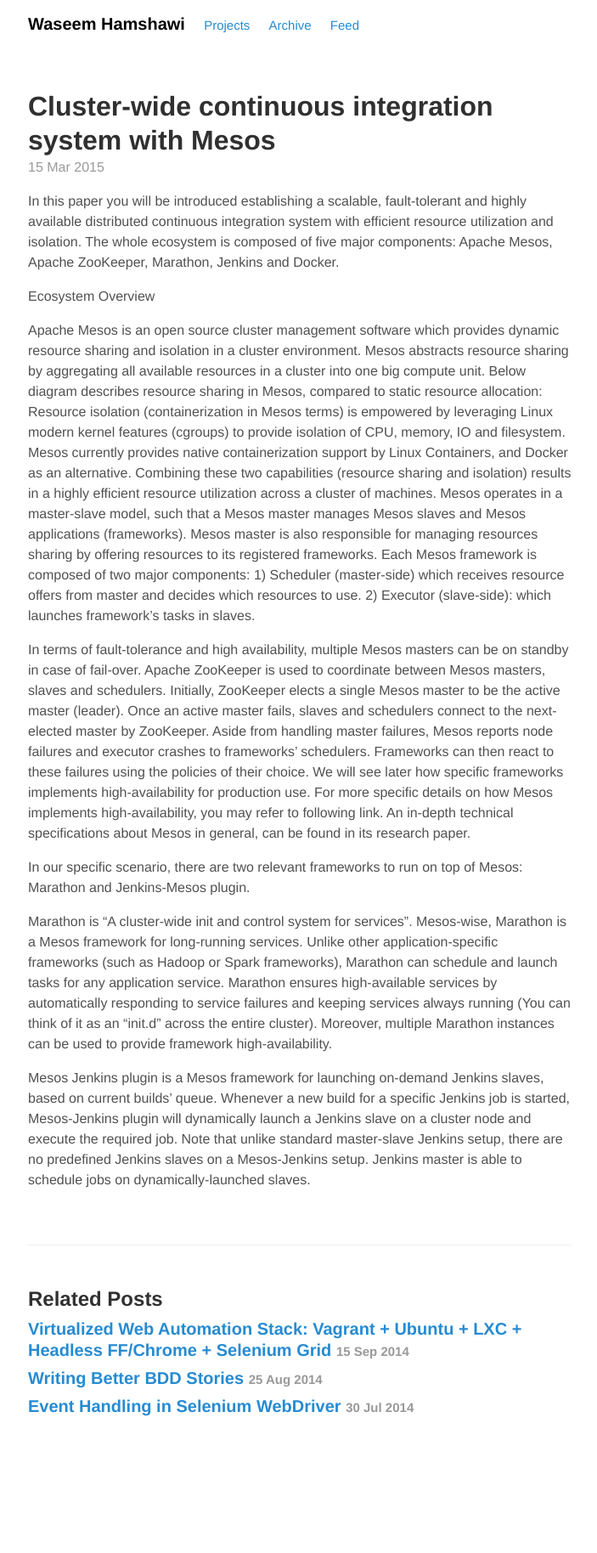
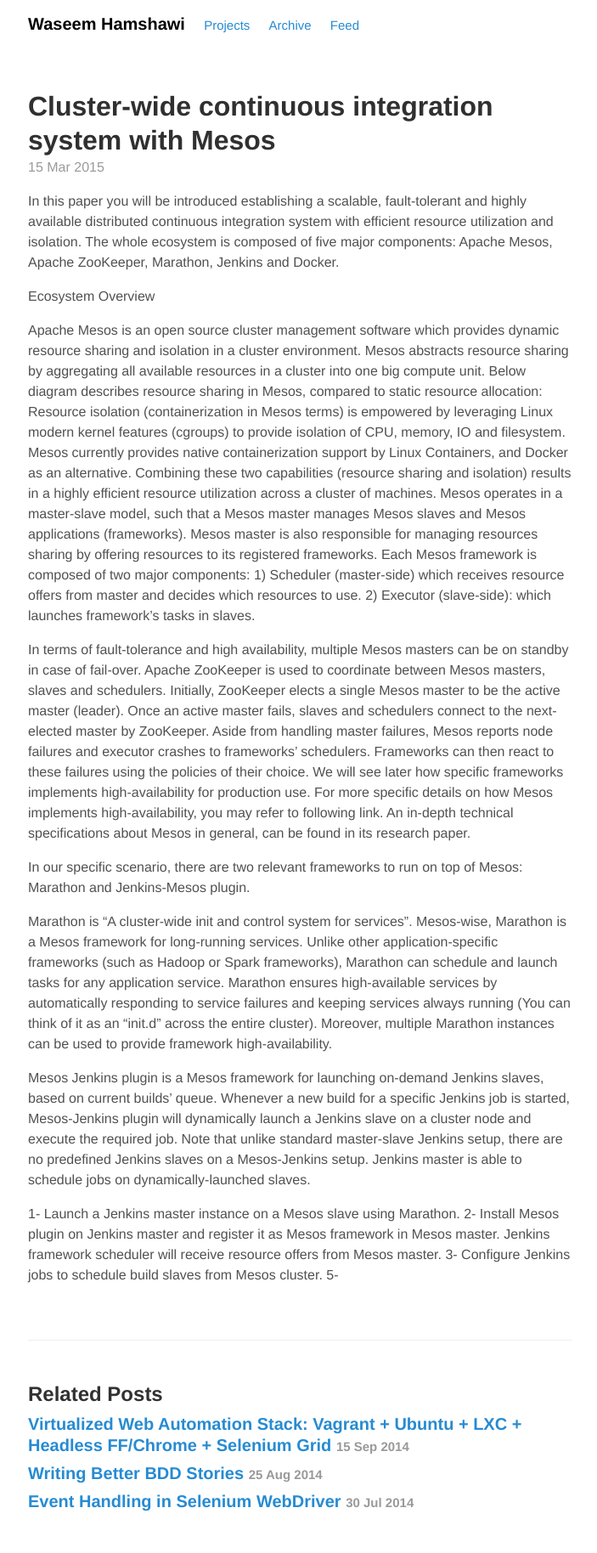
Before and after one commit to waseemh/waseemh.github.io_F, a Jekyll site: the page built from _posts/2015-03-15-scalable-cluster-wideci-system-mesos-jenkins.md, in a window 1280 px wide. Shown: the whole page at 85% size, without its empty margins (287-990 px from the left). Built offline with Jekyll 4.4.1, drawn with Linux system fonts in a browser that asks for light colours; Markdown is read by kramdown in place of the engine named in the settings; before the commit the page ends 1716 px from its top, so only the background shows below that.

Commit message:
Update 2015-03-15-scalable-cluster-wideci-system-mesos-jenkins.md

```diff
--- a/_posts/2015-03-15-scalable-cluster-wideci-system-mesos-jenkins.md
+++ b/_posts/2015-03-15-scalable-cluster-wideci-system-mesos-jenkins.md
@@ -23,3 +23,8 @@
 Marathon is "A cluster-wide init and control system for services". Mesos-wise, Marathon is a Mesos framework for long-running services. Unlike other application-specific frameworks (such as Hadoop or Spark frameworks), Marathon can schedule and launch tasks for any application service. Marathon ensures high-available services by automatically responding to service failures and keeping services always running (You can think of it as an "init.d" across the entire cluster). Moreover, multiple Marathon instances can be used to provide framework high-availability.
 
 Mesos Jenkins plugin is a Mesos framework for launching on-demand Jenkins slaves, based on current builds' queue. Whenever a new build for a specific Jenkins job is started, Mesos-Jenkins plugin will dynamically launch a Jenkins slave on a cluster node and execute the required job. Note that unlike standard master-slave Jenkins setup, there are no predefined Jenkins slaves on a Mesos-Jenkins setup. Jenkins master is able to schedule jobs on dynamically-launched slaves.
+
+1- Launch a Jenkins master instance on a Mesos slave using Marathon.
+2- Install Mesos plugin on Jenkins master and register it as Mesos framework in Mesos master. Jenkins framework scheduler will receive resource offers from Mesos master.
+3- Configure Jenkins jobs to schedule build slaves from Mesos cluster.
+5-
```
